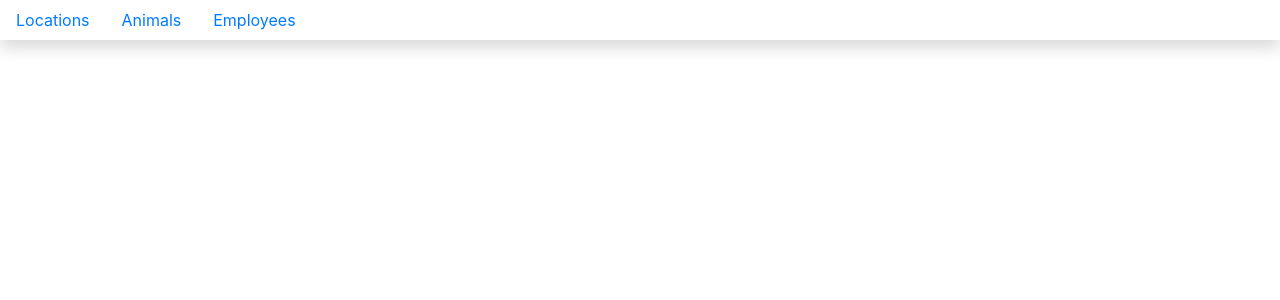
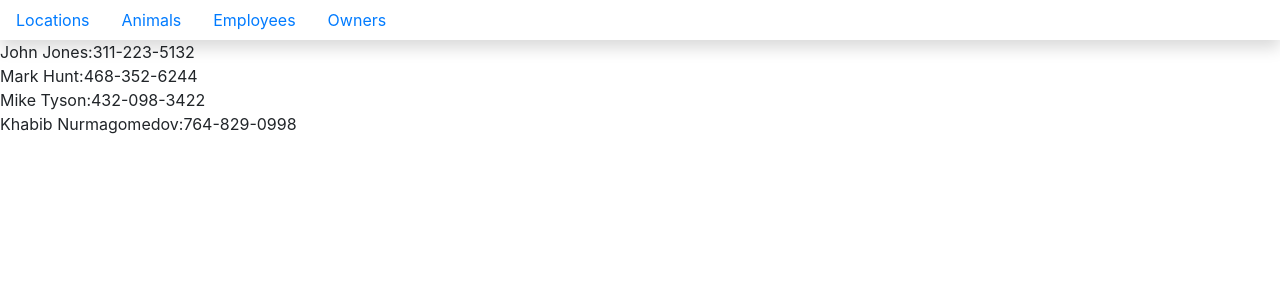
Before and after one commit to Alopiy09/Kennel, a React (Create React App) app: page /owners in a window 1280 px wide. Shown: the top 300 px of the page. Built offline with nearby package versions, Linux system fonts and the light colour scheme.

Commit message:
owners tab added and the navbar funcions

```diff
--- a/src/components/ApplicationViews.js
+++ b/src/components/ApplicationViews.js
@@ -3,7 +3,7 @@
 import AnimalList from './animal/AnimalList'
 import LocationList from './locations/LocationList'
 import EmployeeList from './employees/Employees'
-
+import OwnerList from './owners/OwnersList';
 
 class ApplicationViews extends Component {
     employeesFromAPI = [
@@ -27,10 +27,18 @@
         { id: 6, name: "Checkers" }
     ]
 
+    ownersFromApi = [
+        {id: 1, name: "John Jones", phoneNumber:"311-223-5132"},
+        {id: 2, name: "Mark Hunt", phoneNumber:"468-352-6244"},
+        {id: 3, name: "Mike Tyson", phoneNumber:"432-098-3422"},
+        {id: 4, name: "Khabib Nurmagomedov", phoneNumber:"764-829-0998"}
+    ]
+
     state = {
         employees: this.employeesFromAPI,
         locations: this.locationsFromAPI,
-        animals: this.animalsFromAPI
+        animals: this.animalsFromAPI,
+        owners: this.ownersFromApi
     }
 
     render() {
@@ -45,6 +53,9 @@
                 <Route path="/employees" render={(props) => {
                     return <EmployeeList employees={this.state.employees} />
                 }} />
+                <Route path="/owners" render = {(props) => {
+                    return <OwnerList owners={this.state.owners} />
+                }} />
             </React.Fragment>
         )
     }
--- a/src/components/locations/LocationList.js
+++ b/src/components/locations/LocationList.js
@@ -7,7 +7,7 @@
             {
                 this.props.locations.map(location =>
                     <div key={location.id}>
-                        {location.name}
+                        {location.name}:
                         {location.address}
                     </div>
                 )
--- a/src/components/nav/NavBar.js
+++ b/src/components/nav/NavBar.js
@@ -17,6 +17,9 @@
                     <li className="nav-item">
                         <Link className="nav-link" to="/employees">Employees</Link>
                     </li>
+                    <li className="nav-item">
+                        <Link className="nav-link" to="/owners">Owners</Link>
+                    </li>
                 </ul>
             </nav>
         )
--- /dev/null
+++ b/src/components/owners/OwnersList.js
@@ -0,0 +1,19 @@
+import React, { Component } from 'react'
+
+class OwnerList extends Component {
+    render() {
+        return (
+            <section className="owners">
+            {
+                this.props.owners.map(owner =>
+                    <div key={owner.id}>
+                        {owner.name}:
+                        {owner.phoneNumber}
+                    </div>
+                )
+            }
+            </section>
+        )
+    }
+}
+export default OwnerList
```
